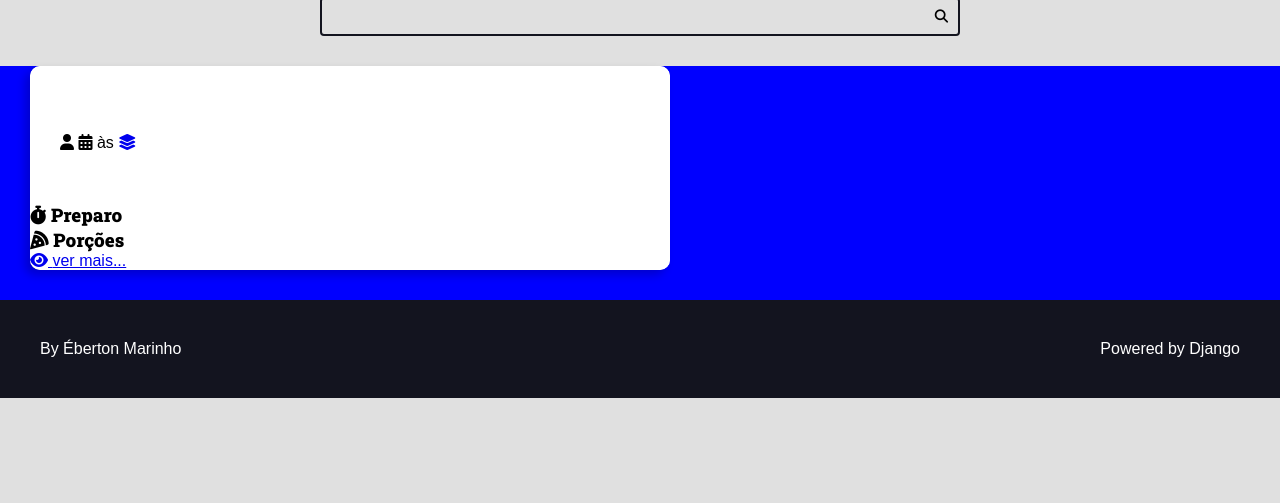
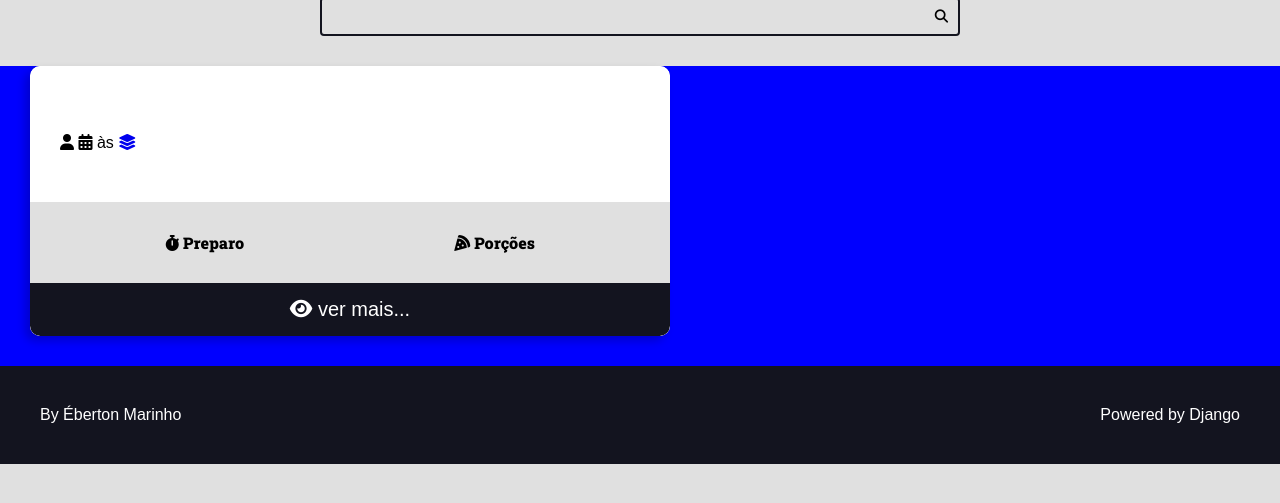
Before and after one commit to ebertonmarinho/django-r1, a Django app: template recipes/templates/recipes/pages/home.html in a window 1280 px wide. Shown: the part 146-649 px from the top of the page. Run offline with Django 3.2, Linux system fonts and the light colour scheme; the template is opened without the code that fills it, so the values that code supplies are empty; some libraries are stand-ins or nearby versions.

Commit message:
Recipe 2-1

```diff
--- a/recipes/templates/recipes/partials/head.html
+++ b/recipes/templates/recipes/partials/head.html
@@ -187,6 +187,39 @@
       padding: var(--spacing-gutter-medium);
       padding-top: 2rem;
     }
+    .recipe-meta-container {
+      display: flex;
+      flex-flow: row wrap;
+      padding: var(--spacing-gutter-medium);
+      background: var(--color-gray-1);
+    }
+
+    .recipe-meta {
+      display: flex;
+      flex-flow: column nowrap;
+      flex-shrink: 1;
+      flex-grow: 1;
+      text-align: center;
+    }
+
+    .recipe-meta-title {
+      font-size: 1.6rem;
+    }
+
+    .recipe-footer a {
+      background: var(--color-primary-dark);
+      display: block;
+      color: var(--color-white);
+      text-decoration: none;
+      font-size: 2rem;
+      text-align: center;
+      padding: 1.5rem var(--spacing-gutter-medium);
+      transition: all 300ms ease-in-out;
+    }
+
+    .recipe-footer a:hover {
+      filter: brightness(2);
+    }
 
     .main-footer {
       display: flex;
@@ -207,5 +240,15 @@
       filter: brightness(0.8);
     }
 
+    .main-content-detail .recipe-list-item {
+      max-width: 84rem;
+      margin: 0 auto;
+    }
+
+    .main-content-detail .recipe-list-item:hover {
+      transform: scale(1);
+      box-shadow: -5px 5px 15px rgba(0, 0, 0, 0.5);
+    }
+
   </style>
 </head>
```
